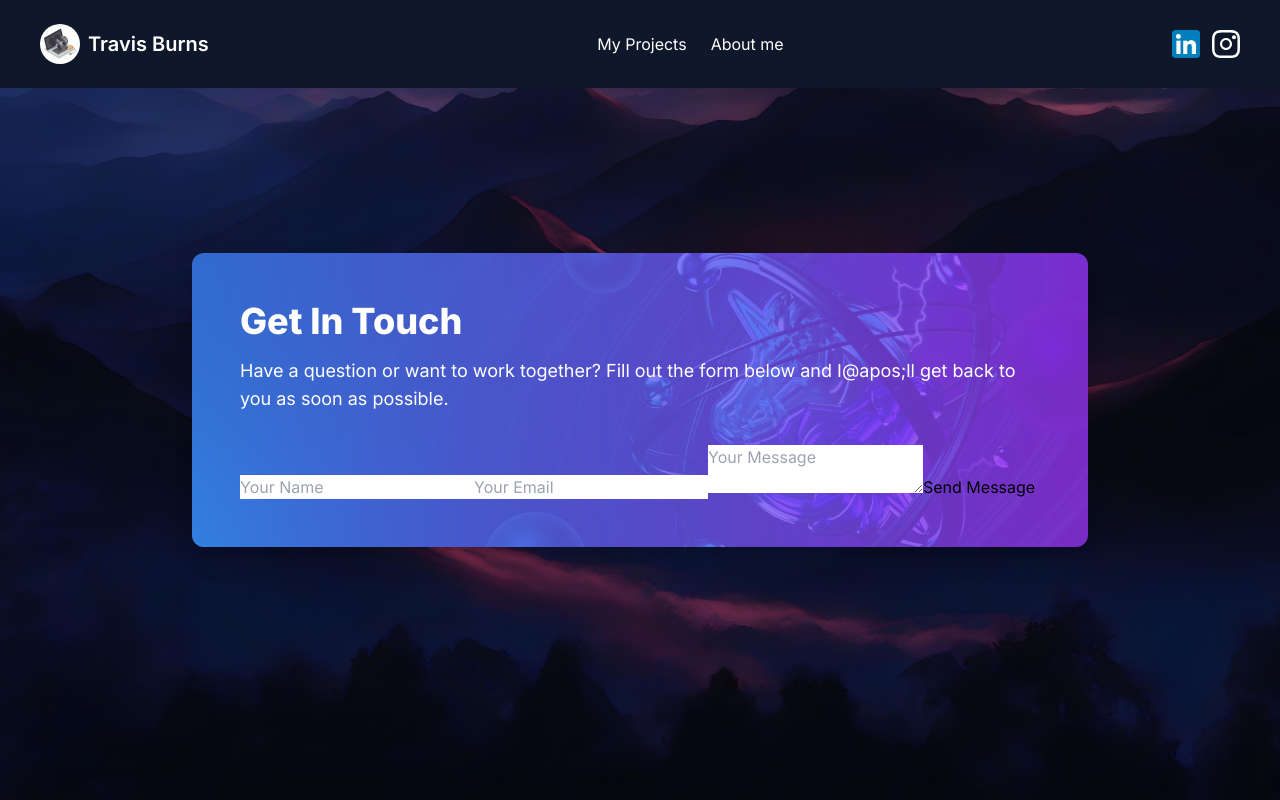
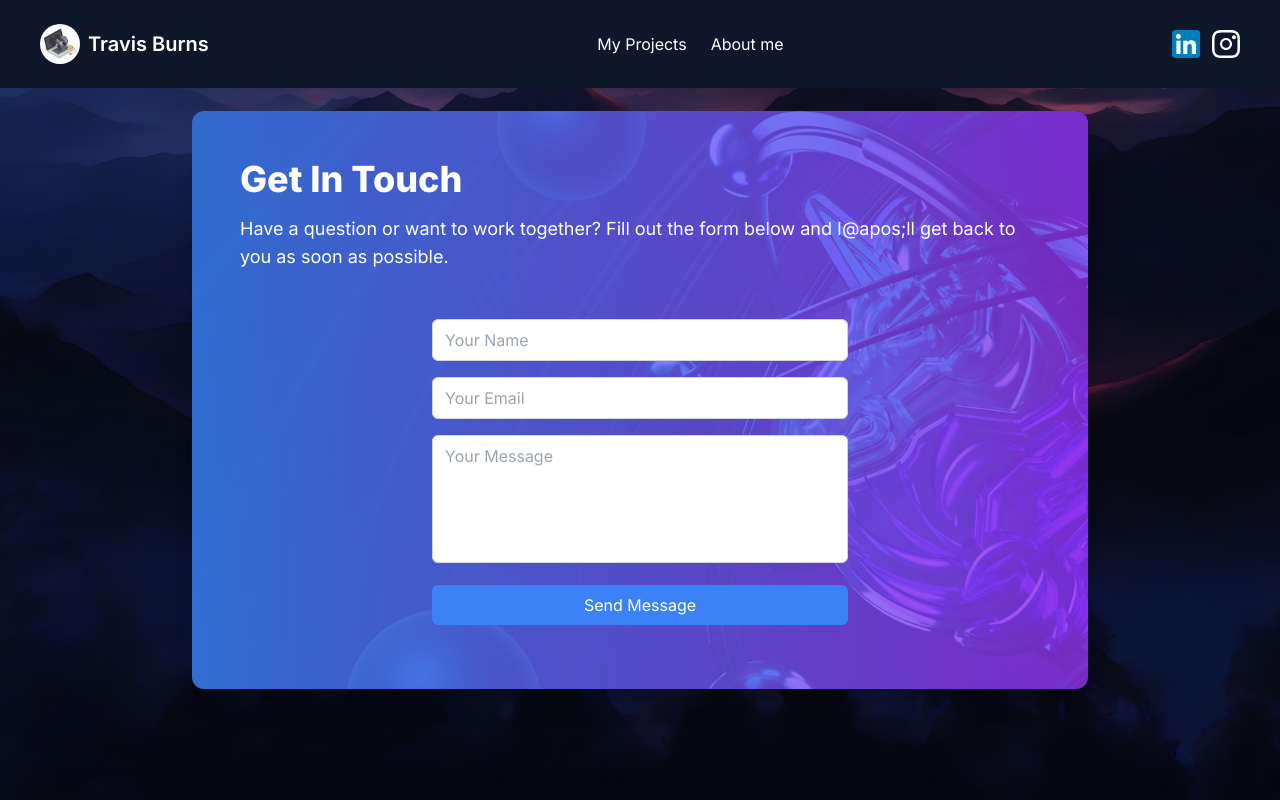
Before and after one commit to travisburns/digitalheavyweights, a Next.js app in the folder businesssite/: page /contact-me in a window 1280 px wide. Built offline with nearby package versions, Linux system fonts and the light colour scheme.

Commit message:
Fixed odd contact form design

```diff
--- a/businesssite/components/ContactForm.tsx
+++ b/businesssite/components/ContactForm.tsx
@@ -39,7 +39,8 @@ const ContactForm = () => {
   };
 
   return (
-    <form onSubmit={handleSubmit}>
+    <form onSubmit={handleSubmit} className="max-w-md mx-auto p-4 space-y-4">
+      <div>
         <input
           type="text"
           name="name"
@@ -47,7 +48,10 @@ const ContactForm = () => {
           onChange={handleChange}
           placeholder="Your Name"
           required
+          className="w-full px-3 py-2 border border-gray-300 rounded-md focus:outline-none focus:ring-2 focus:ring-blue-500"
         />
+      </div>
+      <div>
         <input
           type="email"
           name="email"
@@ -55,15 +59,27 @@ const ContactForm = () => {
           onChange={handleChange}
           placeholder="Your Email"
           required
+          className="w-full px-3 py-2 border border-gray-300 rounded-md focus:outline-none focus:ring-2 focus:ring-blue-500"
         />
+      </div>
+      <div>
         <textarea
           name="message"
           value={formData.message}
           onChange={handleChange}
           placeholder="Your Message"
           required
+          className="w-full px-3 py-2 border border-gray-300 rounded-md focus:outline-none focus:ring-2 focus:ring-blue-500 h-32 resize-none"
         />
-      <button type="submit">Send Message</button>
+      </div>
+      <div>
+        <button
+          type="submit"
+          className="w-full bg-blue-500 text-white py-2 px-4 rounded-md hover:bg-blue-600 transition duration-300 ease-in-out focus:outline-none focus:ring-2 focus:ring-blue-500"
+        >
+          Send Message
+        </button>
+      </div>
     </form>
   );
 };
```
Lines whose indentation alone changed are shown as unchanged.
